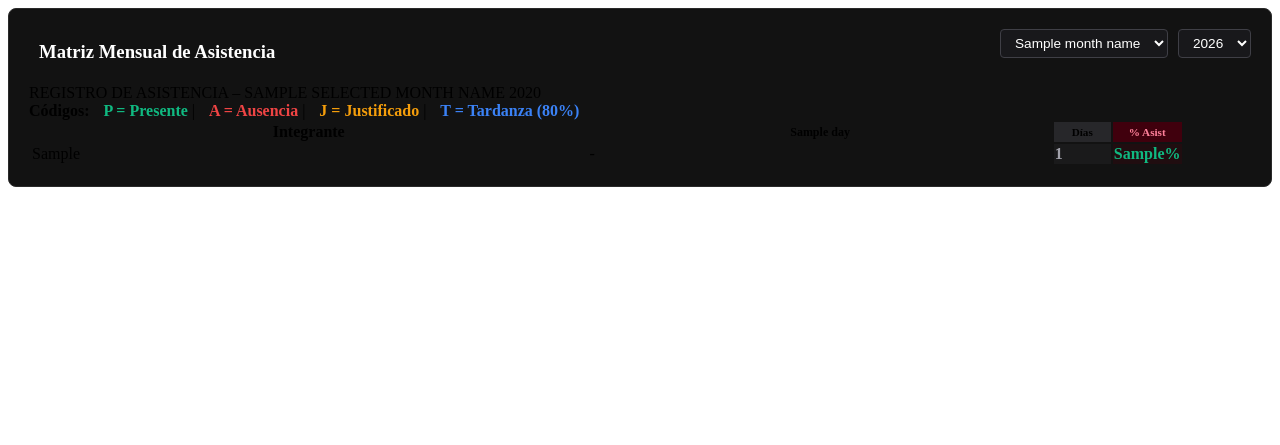
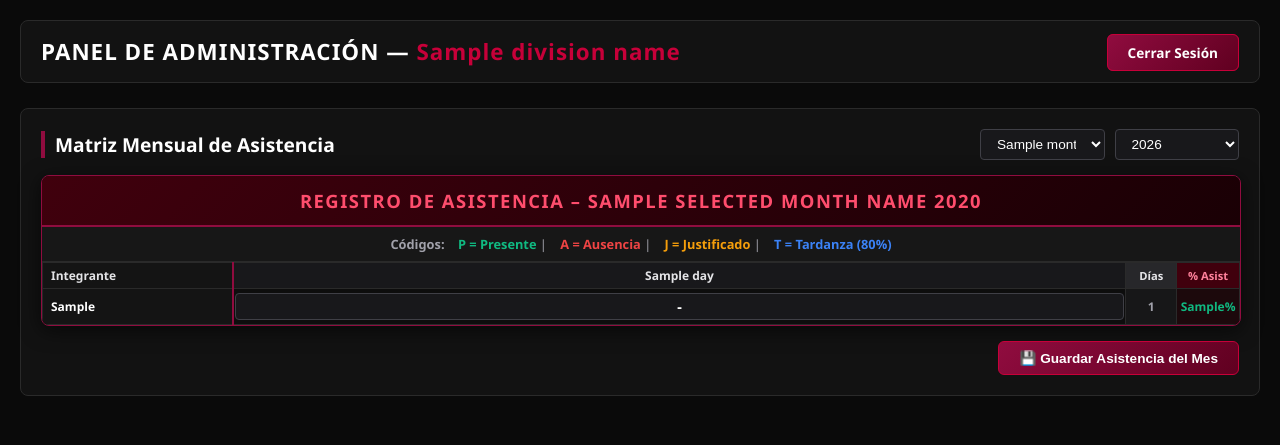
Before and after one commit to linzoldyck8-ship-it/Diviciones-scarlet, a Flask app: template templates/dashboard.html in a window 1280 px wide. Shown: the top 445 px of the page. Run offline with Flask 3, Linux system fonts and the light colour scheme; the visitor is signed in with stand-in values (Sample User, id 1); the template is opened without the code that fills it: most values are stand-ins (such as "Sample title", 1, 10 or a date in 2020).

Commit message:
Update dashboard.html

```diff
--- a/templates/dashboard.html
+++ b/templates/dashboard.html
@@ -1,24 +1,50 @@
-<!-- SECCIÓN 1: MATRIZ DE ASISTENCIA (SIN SCROLL HORIZONTAL Y ESTILO ESCARLATA) -->
-<div class="corporate-card" style="margin-bottom: 30px; background: #121212; border: 1px solid #2a2a2a; padding: 20px; border-radius: 8px;">
+<!DOCTYPE html>
+<html lang="es">
+<head>
+    <meta charset="UTF-8">
+    <meta name="viewport" content="width=device-width, initial-scale=1.0">
+    <title>Panel de Administración - Esports</title>
+    <link rel="stylesheet" href="{{ url_for('static', filename='style.css') }}">
+</head>
+<body style="background-color: #0a0a0a; color: #ffffff; padding: 20px;">
 
-    <div style="display: flex; justify-content: space-between; align-items: center; flex-wrap: wrap; gap: 15px; margin-bottom: 10px;">
-        <h3 style="margin:0; color: #fff; border-left: 4px solid var(--scarlet-primary); padding-left: 10px;">Matriz Mensual de Asistencia</h3>
+<div style="max-width: 1400px; margin: 0 auto;">
+
+    <!-- BARRA SUPERIOR / NAVEGACIÓN -->
+    <div style="display: flex; justify-content: space-between; align-items: center; padding: 15px 20px; background: #121212; border: 1px solid #2a2a2a; border-radius: 8px; margin-bottom: 25px;">
+        <h2 style="margin: 0; font-size: 1.4rem; letter-spacing: 1px; color: #fff;">
+            PANEL DE ADMINISTRACIÓN — <span style="color: var(--scarlet-light);">{{ division_name if division_name else 'GENERAL' }}</span>
+        </h2>
+        <div>
+            {% if session.get('user_id') %}
+                <a href="{{ url_for('logout') }}" class="btn-scarlet" style="text-decoration: none;">Cerrar Sesión</a>
+            {% endif %}
+        </div>
+    </div>
+
+    <!-- SECCIÓN DE LA MATRIZ DE ASISTENCIA -->
+    <div style="background: #121212; border: 1px solid #2a2a2a; padding: 20px; border-radius: 8px; margin-bottom: 30px;">
+
+        <div style="display: flex; justify-content: space-between; align-items: center; flex-wrap: wrap; gap: 15px; margin-bottom: 15px;">
+            <h3 style="margin:0; color: #fff; border-left: 4px solid var(--scarlet-primary); padding-left: 10px; font-size: 1.2rem;">
+                Matriz Mensual de Asistencia
+            </h3>
 
             <!-- Selector de Mes y Año -->
-        <form method="GET" action="{{ url_for('division_dashboard', division_name=division_name) }}" style="display: flex; gap: 10px; align-items: center;">
-            <select name="month" class="form-control" style="padding: 5px 10px; font-size: 0.85rem; background: #18181b; color: #fff; border: 1px solid #3f3f46; border-radius: 4px;" onchange="this.form.submit()">
+            <form method="GET" action="{{ url_for('division_dashboard', division_name=division_name) if division_name else '#' }}" style="display: flex; gap: 10px; align-items: center;">
+                <select name="month" class="form-control" style="padding: 6px 12px; font-size: 0.85rem; background: #18181b; color: #fff; border: 1px solid #3f3f46; border-radius: 4px;" onchange="this.form.submit()">
                     {% for num, name in month_names.items() %}
                         <option value="{{ num }}" {% if num == selected_month %}selected{% endif %}>{{ name }}</option>
                     {% endfor %}
                 </select>
-            <select name="year" class="form-control" style="padding: 5px 10px; font-size: 0.85rem; background: #18181b; color: #fff; border: 1px solid #3f3f46; border-radius: 4px;" onchange="this.form.submit()">
+                <select name="year" class="form-control" style="padding: 6px 12px; font-size: 0.85rem; background: #18181b; color: #fff; border: 1px solid #3f3f46; border-radius: 4px;" onchange="this.form.submit()">
                     <option value="2026" {% if selected_year == 2026 %}selected{% endif %}>2026</option>
                     <option value="2027" {% if selected_year == 2027 %}selected{% endif %}>2027</option>
                 </select>
             </form>
         </div>
 
-    {% if is_current_admin %}
+        {% if is_current_admin or session.get('role') in ['admin', 'superadmin'] %}
             <form action="{{ url_for('save_attendance_matrix') }}" method="POST">
                 <input type="hidden" name="target_division" value="{{ division_name }}">
                 <input type="hidden" name="year" value="{{ selected_year }}">
@@ -27,7 +53,7 @@
 
         <div class="excel-table-container">
             <div class="excel-header-title">
-            REGISTRO DE ASISTENCIA – {{ selected_month_name|upper }} {{ selected_year }}
+                REGISTRO DE ASISTENCIA – {{ selected_month_name|upper if selected_month_name else 'SEPTIEMBRE' }} {{ selected_year if selected_year else '2026' }}
             </div>
             <div class="excel-legend-bar">
                 <strong>Códigos:</strong>
@@ -42,10 +68,10 @@
                     <tr>
                         <th class="sticky-col">Integrante</th>
                         {% for day in days_list %}
-                        <th style="font-size: 0.75rem;">{{ day }}</th>
+                            <th>{{ day }}</th>
                         {% endfor %}
-                    <th style="width: 5%; background-color: #27272a; font-size: 0.7rem;">Días</th>
-                    <th style="width: 6%; background-color: #40000d; color: #ff809b; font-size: 0.7rem;">% Asist</th>
+                        <th style="width: 4%; background-color: #27272a; font-size: 0.7rem;">Días</th>
+                        <th style="width: 5%; background-color: #40000d; color: #ff809b; font-size: 0.7rem;">% Asist</th>
                     </tr>
                 </thead>
                 <tbody>
@@ -57,9 +83,9 @@
                                 </td>
 
                                 {% for day in days_list %}
-                                {% set current_status = m.daily_status.get(day, '') %}
+                                    {% set current_status = m.daily_status.get(day, '') if m.daily_status else '' %}
                                     <td>
-                                    {% if is_current_admin %}
+                                        {% if is_current_admin or session.get('role') in ['admin', 'superadmin'] %}
                                             <select name="att_{{ m.id }}_{{ day }}" class="att-select">
                                                 <option value="" {% if current_status == '' %}selected{% endif %}>-</option>
                                                 <option value="P" {% if current_status == 'P' %}selected{% endif %}>P</option>
@@ -78,17 +104,17 @@
                                 {% endfor %}
 
                                 <td style="font-weight: bold; background-color: rgba(39, 39, 42, 0.4); color: #a1a1aa;">
-                                {{ m.total_eval_days }}
+                                    {{ m.total_eval_days if m.total_eval_days else 0 }}
                                 </td>
-                            <td style="font-weight: bold; background-color: rgba(64, 0, 13, 0.3); {% if m.monthly_attendance_pct < 80 %}color: #ef4444;{% else %}color: #10b981;{% endif %}">
-                                {{ m.monthly_attendance_pct }}%
+                                <td style="font-weight: bold; background-color: rgba(64, 0, 13, 0.3); {% if m.monthly_attendance_pct and m.monthly_attendance_pct < 80 %}color: #ef4444;{% else %}color: #10b981;{% endif %}">
+                                    {{ m.monthly_attendance_pct if m.monthly_attendance_pct is not none else 100 }}%
                                 </td>
                             </tr>
                         {% endfor %}
                     {% else %}
                         <tr>
-                        <td colspan="{{ days_list|length + 3 }}" style="padding: 20px; color: var(--text-muted);">
-                            No hay jugadores registrados en esta división.
+                            <td colspan="{{ (days_list|length if days_list else 30) + 3 }}" style="padding: 20px; color: var(--text-muted); text-align: center;">
+                                No hay integrantes registrados en esta sección.
                             </td>
                         </tr>
                     {% endif %}
@@ -96,7 +122,7 @@
             </table>
         </div>
 
-    {% if is_current_admin %}
+        {% if is_current_admin or session.get('role') in ['admin', 'superadmin'] %}
                 <div style="margin-top: 15px; text-align: right;">
                     <button type="submit" class="btn-scarlet">
                         💾 Guardar Asistencia del Mes
@@ -105,3 +131,8 @@
             </form>
         {% endif %}
     </div>
+
+</div>
+
+</body>
+</html>
```
Lines whose indentation alone changed are shown as unchanged.
